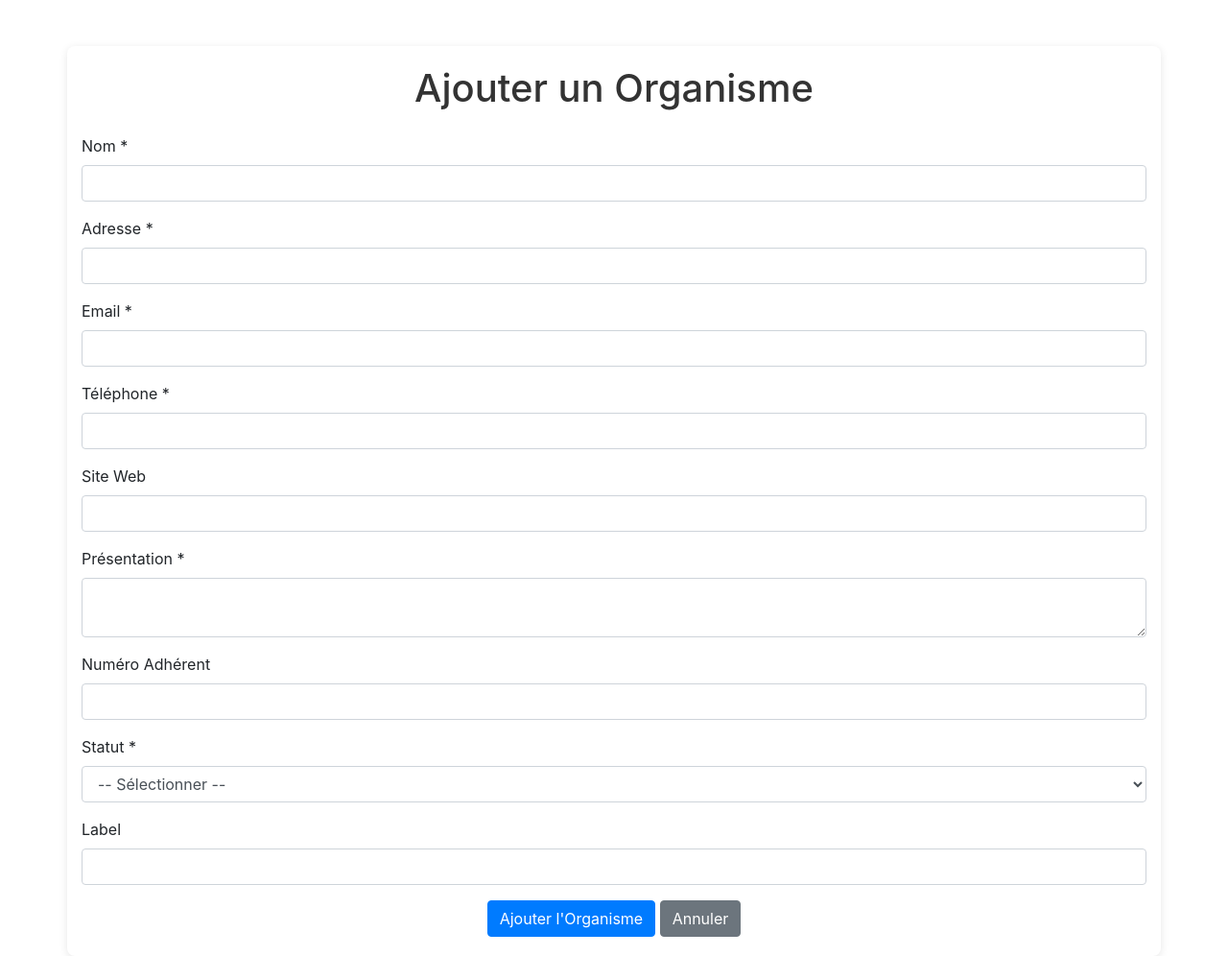
After one commit to Haruhno/CartographieTHEMAA, a Flask app: page /organismes/new in a window 1280 px wide. The commit adds this page. Shown: the whole page at 96% size. Run offline with Flask 3, Linux system fonts and the light colour scheme; parts of the project's set-up code (start-up, migrations or seed data) failed here and were passed over; some libraries are stand-ins or nearby versions.

Commit message:
API Flask Implementation (Organisme)

```diff
--- a/app/app.py
+++ b/app/app.py
@@ -1,13 +1,17 @@
 from flask import Flask, render_template
+from controllers.ControllerOrganisme import *
+from database import *
 
-# Crée l'application Flask
 app = Flask(__name__)
+app.config.from_object("config.Config")
 
-# Route d'accueil
+init_db(app)
+
+app.register_blueprint(organisme_bp)
+
 @app.route('/')
 def home():
-    return render_template('index.html')
+    return render_template("index.html")
 
-if __name__ == "__main__":
-    # Lance l'app sur 0.0.0.0 pour être accessible à l'extérieur du container
+if __name__ == '__main__':
     app.run(host='0.0.0.0', port=5000)
--- /dev/null
+++ b/app/config.py
@@ -0,0 +1,5 @@
+import os
+
+class Config:
+    SQLALCHEMY_DATABASE_URI = os.environ.get("DATABASE_URL", "mysql+pymysql://root:@db:3306/themapp_db")
+    SQLALCHEMY_TRACK_MODIFICATIONS = False
--- /dev/null
+++ b/app/controllers/ControllerOrganisme.py
@@ -0,0 +1,72 @@
+from flask import Blueprint, jsonify, render_template, request, redirect, url_for
+from models.ModelOrganisme import Organisme
+from database import db
+
+organisme_bp = Blueprint("organisme", __name__, url_prefix="/organismes")
+
+@organisme_bp.route("/all", methods=["GET"])
+def get_all_organismes():
+    organismes = Organisme.query.all()
+    resultats = []
+
+    for o in organismes:
+        resultats.append({
+            "id": o.id_organisme,
+            "nom": o.nom,
+            "adresse": o.adresse,
+            "email": o.email,
+            "telephone": o.telephone
+        })
+
+    return jsonify(resultats)
+
+@organisme_bp.route("/edit", methods=["GET"])
+def edit_organismes():
+    organismes = Organisme.query.all()
+    return render_template("edit_organismes.html", organismes=organismes)
+
+@organisme_bp.route("/update", methods=["POST"])
+def update_organismes():
+    for key, value in request.form.items():
+        if key.startswith("nom_"):
+            id_ = key.split("_")[1]
+            organisme = Organisme.query.get(int(id_))
+            organisme.nom = value
+            organisme.adresse = request.form.get(f"adresse_{id_}")
+            organisme.email = request.form.get(f"email_{id_}")
+            organisme.telephone = request.form.get(f"telephone_{id_}")
+
+    db.session.commit()
+    return redirect(url_for("organisme.edit_organismes"))
+
+@organisme_bp.route("/new", methods=["GET"])
+def new_organisme():
+    return render_template("new_organisme.html")
+
+
+@organisme_bp.route("/create", methods=["POST"])
+def create_organisme():
+    nom = request.form["nom"]
+    adresse = request.form["adresse"]
+    email = request.form["email"]
+    telephone = request.form["telephone"]
+    site_web = request.form.get("site_web")
+    presentation = request.form["presentation"]
+    num_adherent = request.form.get("num_adherent")
+    statut = request.form["statut"]
+    label = request.form.get("label")
+
+    nouvel_organisme = Organisme(
+        nom=nom,
+        adresse=adresse,
+        email=email,
+        telephone=telephone,
+        site_web=site_web,
+        presentation=presentation,
+        num_adherent=num_adherent,
+        statut=statut,
+        label=label
+    )
+    db.session.add(nouvel_organisme)
+    db.session.commit()
+    return redirect(url_for("organisme.edit_organismes"))
--- /dev/null
+++ b/app/database.py
@@ -0,0 +1,6 @@
+from flask_sqlalchemy import SQLAlchemy
+
+db = SQLAlchemy()
+
+def init_db(app):
+    db.init_app(app)
--- /dev/null
+++ b/app/static/css/style.css
@@ -0,0 +1,73 @@
+/* Style de base pour la page */
+body {
+    font-family: Arial, sans-serif;
+    background-color: #f4f4f4;
+    color: #333;
+}
+
+/* Style du container */
+.container {
+    max-width: 900px;
+    margin: 0 auto;
+    padding: 20px;
+    background-color: #fff;
+    box-shadow: 0 2px 8px rgba(0, 0, 0, 0.1);
+    border-radius: 8px;
+}
+
+/* Style des titres */
+h1 {
+    font-size: 2rem;
+    color: #333;
+    margin-bottom: 20px;
+}
+
+/* Style des boutons */
+button {
+    font-size: 1rem;
+    padding: 10px 20px;
+    margin-right: 10px;
+    border: none;
+    cursor: pointer;
+    border-radius: 5px;
+
+}
+
+button:focus {
+    outline: none;
+}
+
+button:hover {
+    background-color: #007bff;
+    color: white;
+}
+
+/* Style de la table */
+table {
+    width: 100%;
+    margin-top: 20px;
+    border-collapse: collapse;
+}
+
+table th, table td {
+    padding: 12px;
+    text-align: left;
+    border: 1px solid #ddd;
+}
+
+table th {
+    background-color: #f8f8f8;
+}
+
+table tr:nth-child(even) {
+    background-color: #f9f9f9;
+}
+
+table tr:hover {
+    background-color: #f1f1f1;
+}
+
+#tableOrganismes td {
+    pointer-events: none;
+    user-select: none;
+}
--- /dev/null
+++ b/app/templates/new_organisme.html
@@ -0,0 +1,66 @@
+<!DOCTYPE html>
+<html lang="fr">
+<head>
+    <meta charset="UTF-8">
+    <title>Ajouter un Organisme</title>
+    <link rel="stylesheet" href="{{ url_for('static', filename='css/style.css') }}">
+    <link rel="stylesheet" href="https://stackpath.bootstrapcdn.com/bootstrap/4.5.2/css/bootstrap.min.css">
+</head>
+<body>
+<div class="container mt-5">
+    <h1 class="text-center mb-4">Ajouter un Organisme</h1>
+
+    <form method="POST" action="{{ url_for('organisme.create_organisme') }}">
+        <div class="form-group">
+            <label for="nom">Nom *</label>
+            <input type="text" class="form-control" name="nom" required>
+        </div>
+        <div class="form-group">
+            <label for="adresse">Adresse *</label>
+            <input type="text" class="form-control" name="adresse" required>
+        </div>
+        <div class="form-group">
+            <label for="email">Email *</label>
+            <input type="email" class="form-control" name="email" required>
+        </div>
+        <div class="form-group">
+            <label for="telephone">Téléphone *</label>
+            <input type="text" class="form-control" name="telephone" required
+                   pattern="^(\+?\d{1,3})?[0-9]{6,14}$"
+                   title="Le numéro doit contenir uniquement des chiffres, avec éventuellement un + en début pour les formats internationaux.">
+        </div>
+
+        <div class="form-group">
+            <label for="site_web">Site Web</label>
+            <input type="url" class="form-control" name="site_web">
+        </div>
+        <div class="form-group">
+            <label for="presentation">Présentation *</label>
+            <textarea class="form-control" name="presentation" required></textarea>
+        </div>
+        <div class="form-group">
+            <label for="num_adherent">Numéro Adhérent</label>
+            <input type="text" class="form-control" name="num_adherent">
+        </div>
+        <div class="form-group">
+            <label for="statut">Statut *</label>
+            <select class="form-control" name="statut" required>
+                <option value="">-- Sélectionner --</option>
+                <option value="initiale">Initiale</option>
+                <option value="continue">Continue</option>
+            </select>
+        </div>
+
+        <div class="form-group">
+            <label for="label">Label</label>
+            <input type="text" class="form-control" name="label">
+        </div>
+
+        <div class="text-center">
+            <button type="submit" class="btn btn-primary">Ajouter l'Organisme</button>
+            <a href="{{ url_for('organisme.edit_organismes') }}" class="btn btn-secondary">Annuler</a>
+        </div>
+    </form>
+</div>
+</body>
+</html>
```
Also changed, not shown: app/models/ModelOrganisme.py (added, +15 -0 lines), app/static/js/main.js (added, +36 -0 lines), app/templates/edit_organismes.html (added, +48 -0 lines), app/templates/index.html (+34 -3 lines), init.sql (added, +60 -0 lines).
